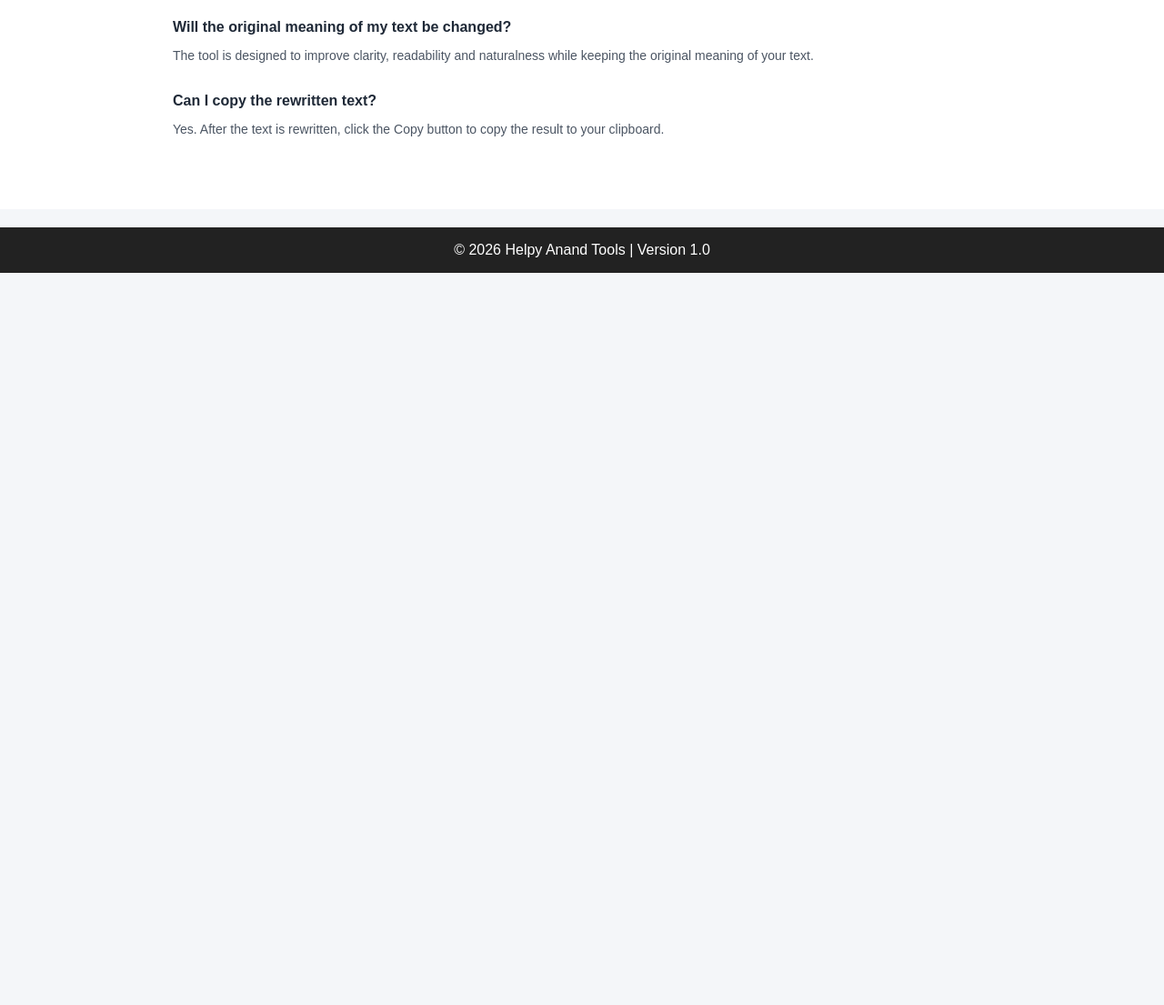
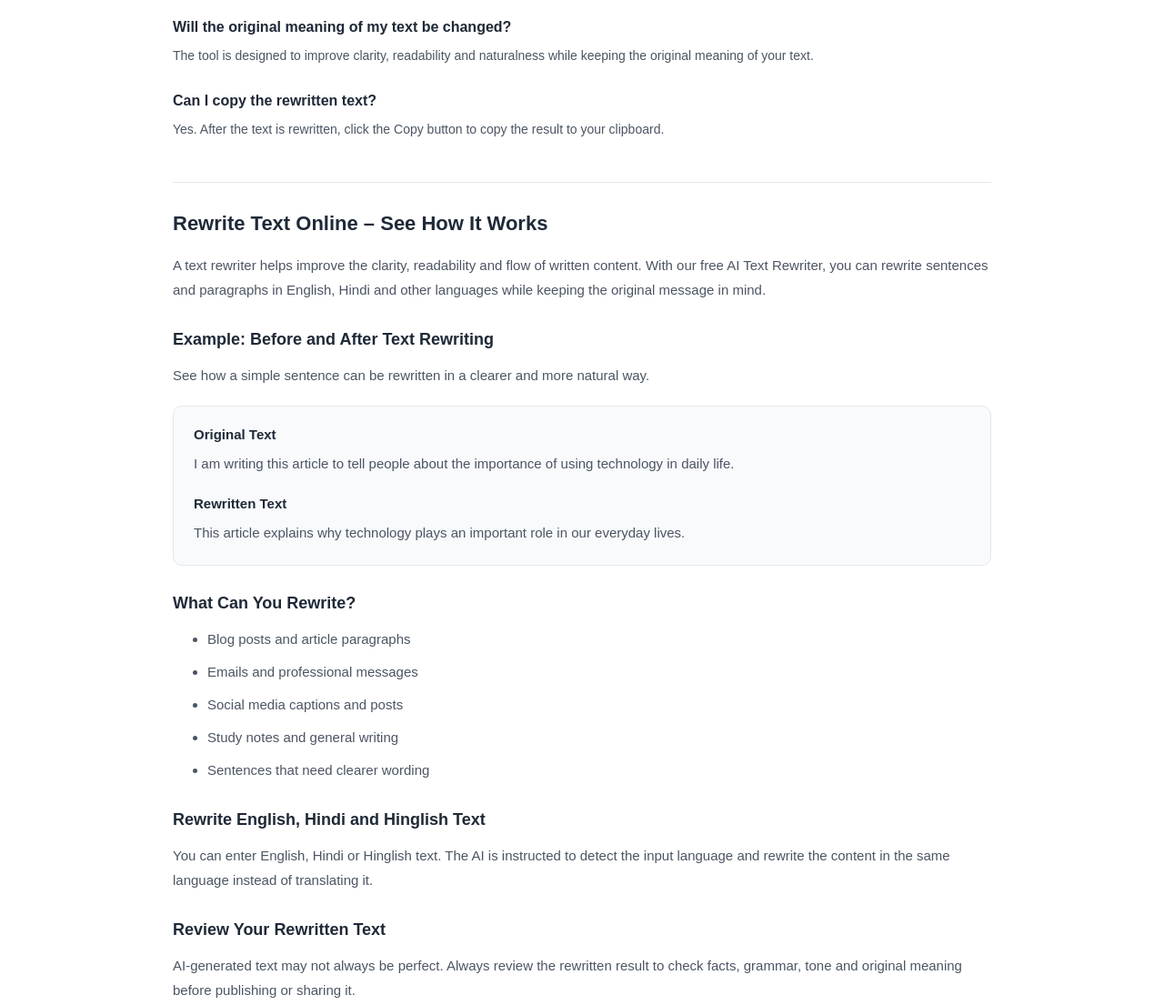
Before and after one commit to HelpyAnand/helpy-anand-tools, a plain HTML site: page ai-tools/text-rewriter/index.html in a window 1280 px wide. Shown: the part 2631-3736 px from the top of the page at 91% size. Before the commit the page ends 2931 px from the top, so only its background shows below. Drawn offline with Linux system fonts and the light colour scheme.

Commit message:
Improve AI Text Rewriter SEO content

```diff
--- a/ai-tools/text-rewriter/index.html
+++ b/ai-tools/text-rewriter/index.html
@@ -10,12 +10,12 @@
         content="width=device-width, initial-scale=1.0">
 
     <title>
-        AI Text Rewriter - Rewrite Text with AI Free | Helpy Anand Tools
+        Free AI Text Rewriter Online | Helpy Anand Tools
     </title>
 
     <meta
         name="description"
-        content="Rewrite and improve your text using AI for free. Make your writing clear, natural and professional with Helpy Anand AI Text Rewriter.">
+        content="Rewrite text online for free with our AI Text Rewriter. Improve clarity and readability in English, Hindi and other languages.">
 
     <meta
         name="robots"
@@ -33,11 +33,11 @@
 
     <meta
         property="og:title"
-        content="AI Text Rewriter - Rewrite Text with AI Free | Helpy Anand Tools">
+        content="Free AI Text Rewriter Online | Helpy Anand Tools">
 
     <meta
         property="og:description"
-        content="Rewrite and improve your text with AI for free. Make your writing clear, natural and professional.">
+        content="Rewrite text online for free with our AI Text Rewriter. Improve clarity and readability in English, Hindi and other languages.">
 
     <meta
         property="og:url"
@@ -68,11 +68,11 @@
 
     <meta
         name="twitter:title"
-        content="AI Text Rewriter - Rewrite Text with AI Free">
+        content="Free AI Text Rewriter Online | Helpy Anand Tools">
 
     <meta
         name="twitter:description"
-        content="Rewrite and improve your text with AI for free using Helpy Anand AI Text Rewriter.">
+        content="Rewrite text online for free with our AI Text Rewriter. Improve clarity and readability in English, Hindi and other languages.">
 
     <meta
         name="twitter:image"
@@ -299,6 +299,7 @@ Enter your text below and get an improved version in the same language.
 
             </div>
 
+
         </section>
 
         <!-- ================= SEO CONTENT ================= -->
@@ -494,6 +495,75 @@ Enter your text below and get an improved version in the same language.
 
 </div>
 
+        <!-- TEXT REWRITING EXAMPLE SECTION -->
+
+        <div class="text-rewriting-guide">
+
+            <h2>Rewrite Text Online – See How It Works</h2>
+
+            <p>
+                A text rewriter helps improve the clarity, readability and
+                flow of written content. With our free AI Text Rewriter,
+                you can rewrite sentences and paragraphs in English, Hindi
+                and other languages while keeping the original message in mind.
+            </p>
+
+            <h3>Example: Before and After Text Rewriting</h3>
+
+            <p>
+                See how a simple sentence can be rewritten in a clearer
+                and more natural way.
+            </p>
+
+            <div class="rewrite-example">
+
+                <h4>Original Text</h4>
+
+                <p>
+                    I am writing this article to tell people about the
+                    importance of using technology in daily life.
+                </p>
+
+                <h4>Rewritten Text</h4>
+
+                <p>
+                    This article explains why technology plays an important
+                    role in our everyday lives.
+                </p>
+
+            </div>
+
+            <h3>What Can You Rewrite?</h3>
+
+            <ul>
+                <li>Blog posts and article paragraphs</li>
+                <li>Emails and professional messages</li>
+                <li>Social media captions and posts</li>
+                <li>Study notes and general writing</li>
+                <li>Sentences that need clearer wording</li>
+            </ul>
+
+            <h3>Rewrite English, Hindi and Hinglish Text</h3>
+
+            <p>
+                You can enter English, Hindi or Hinglish text. The AI is
+                instructed to detect the input language and rewrite the
+                content in the same language instead of translating it.
+            </p>
+
+            <h3>Review Your Rewritten Text</h3>
+
+            <p>
+                AI-generated text may not always be perfect. Always review
+                the rewritten result to check facts, grammar, tone and
+                original meaning before publishing or sharing it.
+            </p>
+
+        </div>
+
+        <!-- END TEXT REWRITING EXAMPLE SECTION -->
+
+
 
     </div>
 
--- a/ai-tools/text-rewriter/style.css
+++ b/ai-tools/text-rewriter/style.css
@@ -497,3 +497,101 @@ footer a:hover{
 color:#ffd54f;
 
 }
+
+/* ==========================================
+   TEXT REWRITING GUIDE SECTION
+========================================== */
+
+.text-rewriting-guide {
+    margin-top: 45px;
+    padding-top: 30px;
+    border-top: 1px solid #e5e7eb;
+}
+
+.text-rewriting-guide h2 {
+    margin-top: 0;
+    margin-bottom: 16px;
+    font-size: 22px;
+    line-height: 1.4;
+    color: #1f2937;
+}
+
+.text-rewriting-guide h3 {
+    margin-top: 28px;
+    margin-bottom: 12px;
+    font-size: 18px;
+    line-height: 1.5;
+    color: #1f2937;
+}
+
+.text-rewriting-guide h4 {
+    margin-top: 0;
+    margin-bottom: 10px;
+    font-size: 15px;
+    color: #1f2937;
+}
+
+.text-rewriting-guide p,
+.text-rewriting-guide li {
+    font-size: 15px;
+    line-height: 1.8;
+    color: #4b5563;
+}
+
+.text-rewriting-guide p {
+    margin-bottom: 16px;
+}
+
+.text-rewriting-guide ul {
+    margin: 12px 0 22px 20px;
+    padding-left: 18px;
+}
+
+.text-rewriting-guide li {
+    margin-bottom: 9px;
+}
+
+.rewrite-example {
+    margin: 20px 0 25px;
+    padding: 22px;
+    background: #f8fafc;
+    border: 1px solid #e5e7eb;
+    border-radius: 10px;
+}
+
+.rewrite-example h4:not(:first-child) {
+    margin-top: 22px;
+}
+
+.rewrite-example p {
+    margin-bottom: 0;
+}
+
+/* Mobile Responsive */
+
+@media (max-width: 768px) {
+
+    .text-rewriting-guide {
+        margin-top: 35px;
+        padding-top: 25px;
+    }
+
+    .text-rewriting-guide h2 {
+        font-size: 19px;
+    }
+
+    .text-rewriting-guide h3 {
+        font-size: 16px;
+    }
+
+    .text-rewriting-guide p,
+    .text-rewriting-guide li {
+        font-size: 14px;
+        line-height: 1.75;
+    }
+
+    .rewrite-example {
+        padding: 16px;
+    }
+
+}
```
